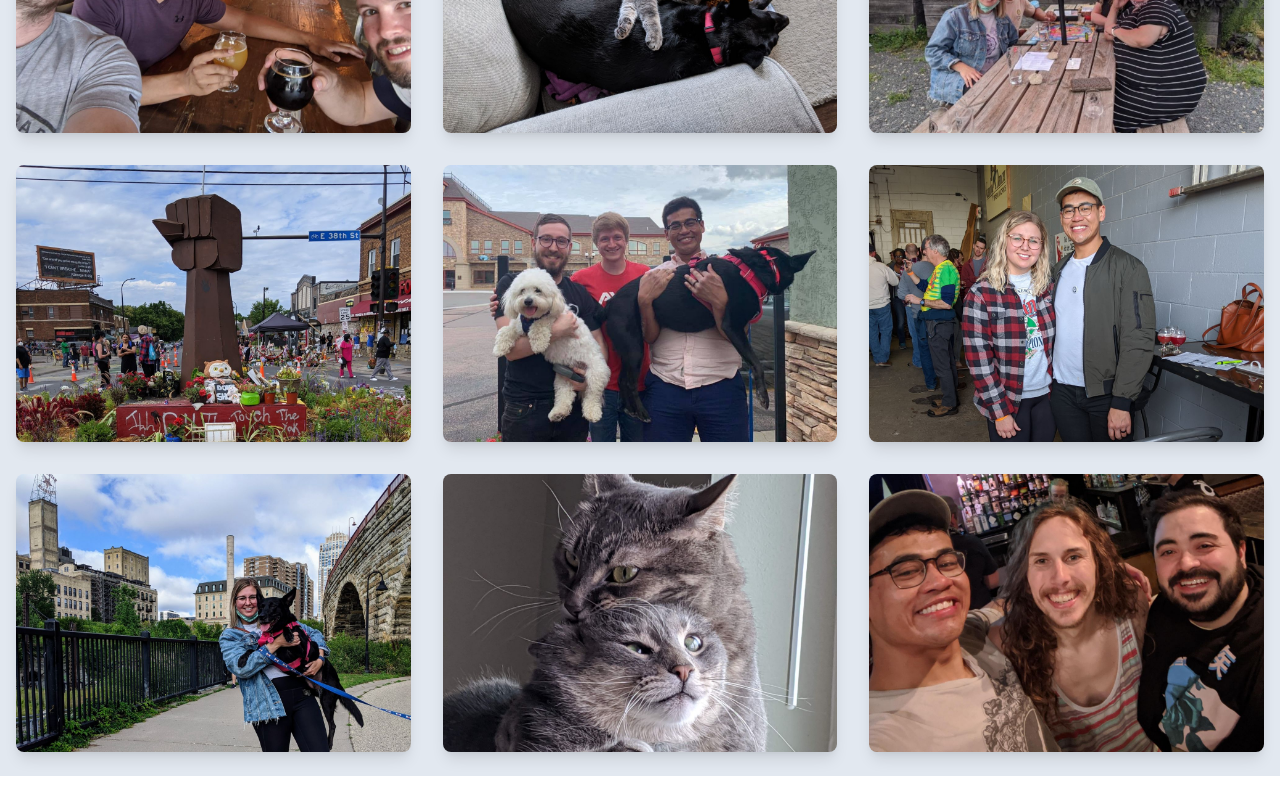
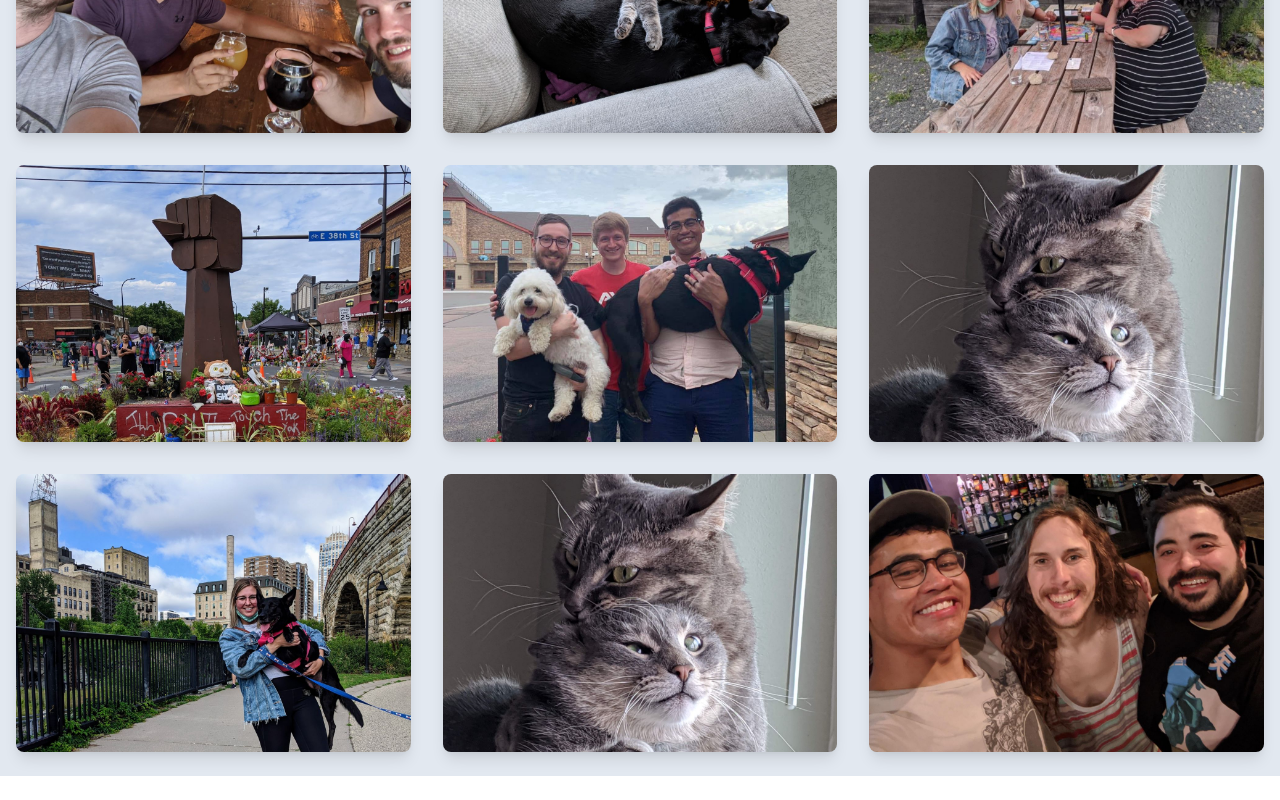
Before and after one commit to TonyFwin/christmas-card, a Nuxt app: page / in a window 1280 px wide. Shown: the part 4090-4890 px from the top of the page. Built offline with nearby package versions, Linux system fonts and the light colour scheme; a web font is replaced by a local one.

Commit message:
Remove picture katey didn't like

```diff
--- a/components/Gallery.vue
+++ b/components/Gallery.vue
@@ -54,7 +54,7 @@
       />
       <img
         class="max-w-full rounded-lg shadow-lg"
-        src="~/assets/images/couple.jpg"
+        src="~/assets/images/weirdcats.jpg"
         alt=""
       />
       <img
```
